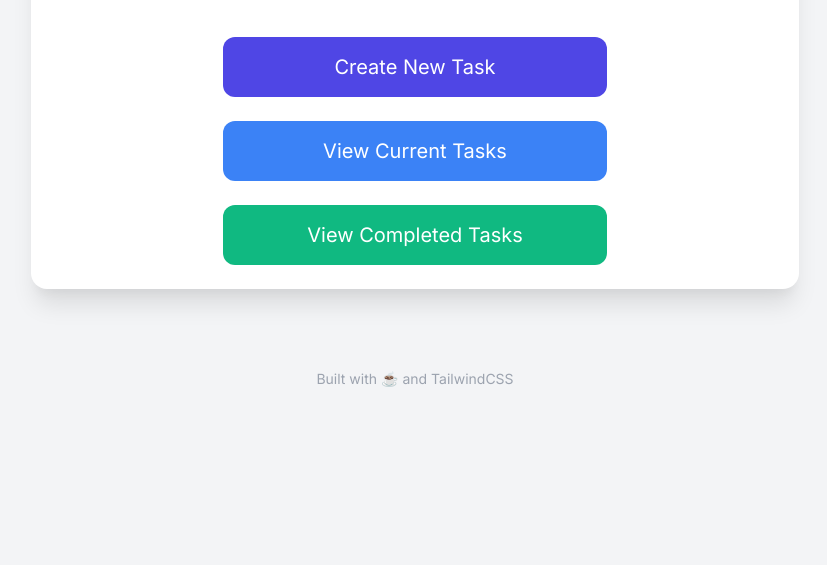
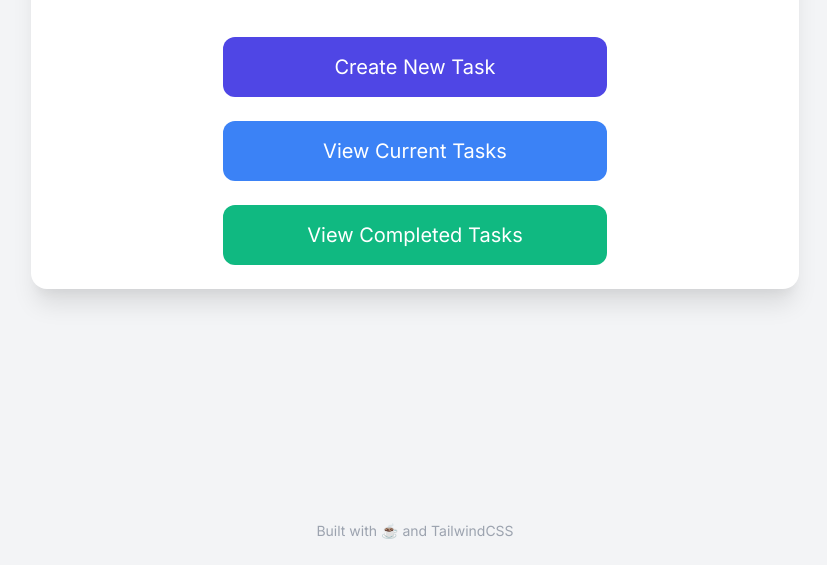
Before and after one commit to thedeadnotes/joesquicknotes-app, a plain HTML site: page index.html in a window 1280 px wide. Shown: the part 235-800 px from the top of the page, without its empty margins (225-1052 px from the left). Drawn offline with nearby package versions, Linux system fonts and the light colour scheme; no server answers.

Commit message:
Update index.html

```diff
--- a/index.html
+++ b/index.html
@@ -7,9 +7,18 @@
     <link href="https://cdn.jsdelivr.net/npm/tailwindcss@2.2.19/dist/tailwind.min.css" rel="stylesheet">
     <link href="https://fonts.googleapis.com/css2?family=Inter:wght@400;600&display=swap" rel="stylesheet">
     <style>
-        /* Custom font application */
-        body { font-family: 'Inter', sans-serif; }
-
+        /* Make body a flex container to push footer down naturally and center overall content */
+        body {
+            font-family: 'Inter', sans-serif;
+            min-height: 100vh; /* Make body fill the viewport height */
+            display: flex;
+            flex-direction: column;
+            align-items: center; /* Center content horizontally */
+            padding: 1.5rem; /* Equivalent to p-6 */
+            box-sizing: border-box; /* Include padding in element's total width and height */
+            background-color: #f3f4f6; /* Equivalent to bg-gray-100 */
+            color: #374151; /* Equivalent to text-gray-800 */
+        }
         /* Custom styles for section transitions/visibility */
         .hidden { display: none; }
         .block { display: block; }
@@ -40,13 +49,13 @@
         }
     </style>
 </head>
-<body class="bg-gray-100 text-gray-800">
-    <div class="min-h-screen flex flex-col items-center p-6">
+<body>
     <header class="w-full max-w-3xl mb-10">
         <h1 class="text-4xl font-semibold text-gray-900">🏠 Homeflow</h1>
         <p class="text-lg text-gray-600 mt-2">The simple task manager for your home.</p>
     </header>
 
+    <main class="flex-grow w-full flex flex-col items-center">
         <div id="home-page-options" class="w-full max-w-3xl bg-white shadow-xl rounded-2xl p-6 mb-8 flex flex-col items-center gap-6 text-center section-transition mx-auto mt-8">
             <h2 class="text-3xl font-bold text-gray-800 mb-4">Welcome Home!</h2>
             <button id="createTaskBtn" class="bg-indigo-600 text-white px-8 py-4 rounded-xl text-xl hover:bg-indigo-700 transition w-full max-w-sm">Create New Task</button>
@@ -96,11 +105,11 @@
             <p id="no-completed-tasks-message" class="text-center text-gray-500 mt-8 hidden">No tasks have been completed yet. Get to work!</p>
             <button id="backToHomeFromCompleted" class="mt-8 bg-gray-500 text-white px-5 py-2 rounded-lg text-base hover:bg-gray-600 transition block mx-auto">Back to Home</button>
         </section>
+    </main>
 
     <footer class="mt-12 text-sm text-gray-400 w-full max-w-3xl text-center">
         Built with ☕ and TailwindCSS
     </footer>
-    </div>
 
     <script src="https://www.gstatic.com/firebasejs/8.10.0/firebase-app.js"></script>
     <script src="https://www.gstatic.com/firebasejs/8.10.0/firebase-auth.js"></script>
```
Lines whose indentation alone changed are shown as unchanged.
